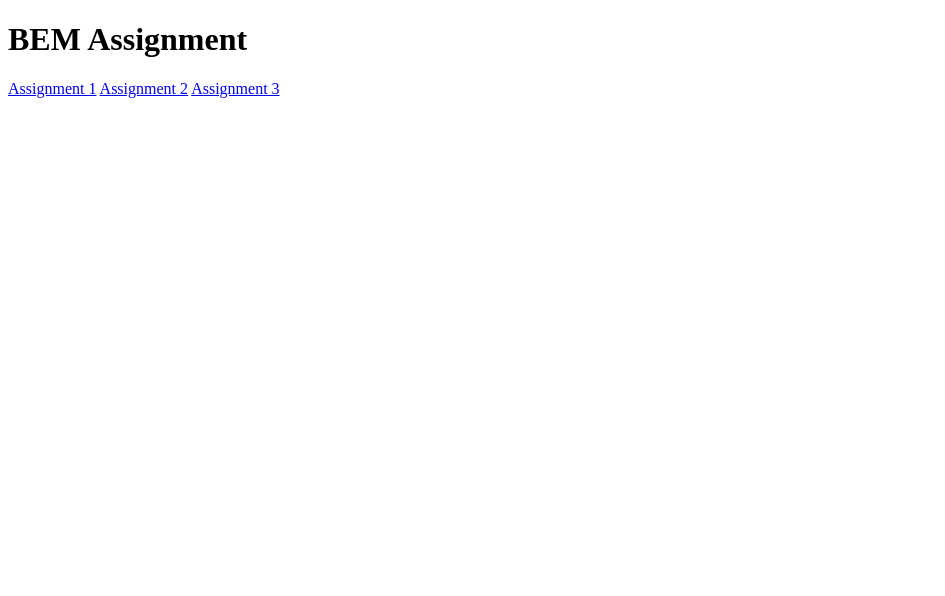
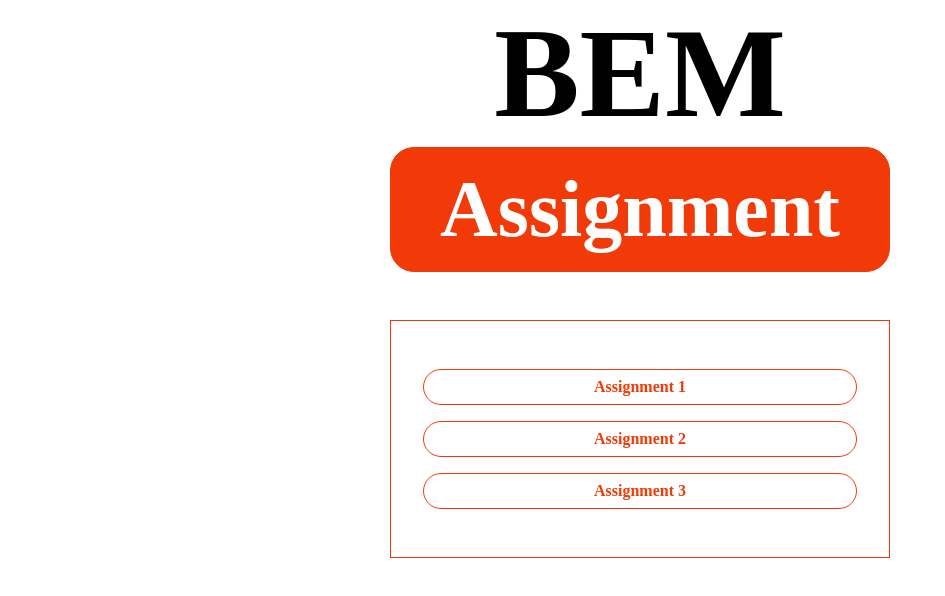
Before and after one commit to Sharad-Shakya-Outside/SCSS-assignment, a plain HTML site: page bem/index.html in a window 1280 px wide. Shown: the whole page, without its empty margins (0-945 px from the left). Drawn offline with Linux system fonts and the light colour scheme.

Commit message:
bem assignment - css updated for index page

```diff
--- a/bem/index.html
+++ b/bem/index.html
@@ -1,17 +1,85 @@
 <!DOCTYPE html>
 <html lang="en">
+
 <head>
     <meta charset="UTF-8">
     <meta name="viewport" content="width=device-width, initial-scale=1.0">
     <title>BEM Assignment</title>
+    <style>
+        *,
+        *::after,
+        *::before {
+            margin: 0;
+            padding: 0;
+            box-sizing: border-box;
+        }
+
+        :root {
+            --primary: #f13a07;
+        }
+
+        .container {
+            width: 100vw;
+            text-align: center;
+            margin: 0 auto;
+            max-width: 500px;
+        }
+
+        .title:nth-of-type(odd) {
+            font-size: 8rem;
+        }
+
+        .title:nth-of-type(even) {
+            font-size: 5rem;
+            border: 1px solid var(--primary);
+            padding: 1rem 2rem;
+            border-radius: 1.5rem;
+
+            background-color: var(--primary);
+            color: white;
+        }
+
+        .card {
+            margin-block: 3rem;
+            padding: 2rem;
+            border: 1px solid var(--primary);
+        }
+
+        .card a {
+            display: block;
+            margin-block: 1rem;
+
+            text-decoration: none;
+            color: var(--primary);
+            font-weight: 700;
+
+            border: 1px solid var(--primary);
+            padding: 0.5rem 1rem;
+            border-radius: 1.5rem;
+        }
+
+        .card a:hover {
+            background-color: var(--primary);
+            color: white;
+        }
+    </style>
 </head>
+
 <body>
-    <h1>BEM Assignment</h1>
+    <main class="container">
+        <header>
+            <h1 class="title">BEM</h1>
+            <h1 class="title">Assignment</h1>
+        </header>
 
-    <div>
-        <a href="assignment1/index.html">Assignment 1</a>
-        <a href="assignment2/index.html">Assignment 2</a>
-        <a href="assignment3/index.html">Assignment 3</a>
-    </div>
+        <section class="links">
+            <div class="card">
+                <a href="assignment1/index.html" target="_blank">Assignment 1</a>
+                <a href="assignment2/index.html" target="_blank">Assignment 2</a>
+                <a href="assignment3/index.html" target="_blank">Assignment 3</a>
+            </div>
+        </section>
+    </main>
 </body>
+
 </html>
```
